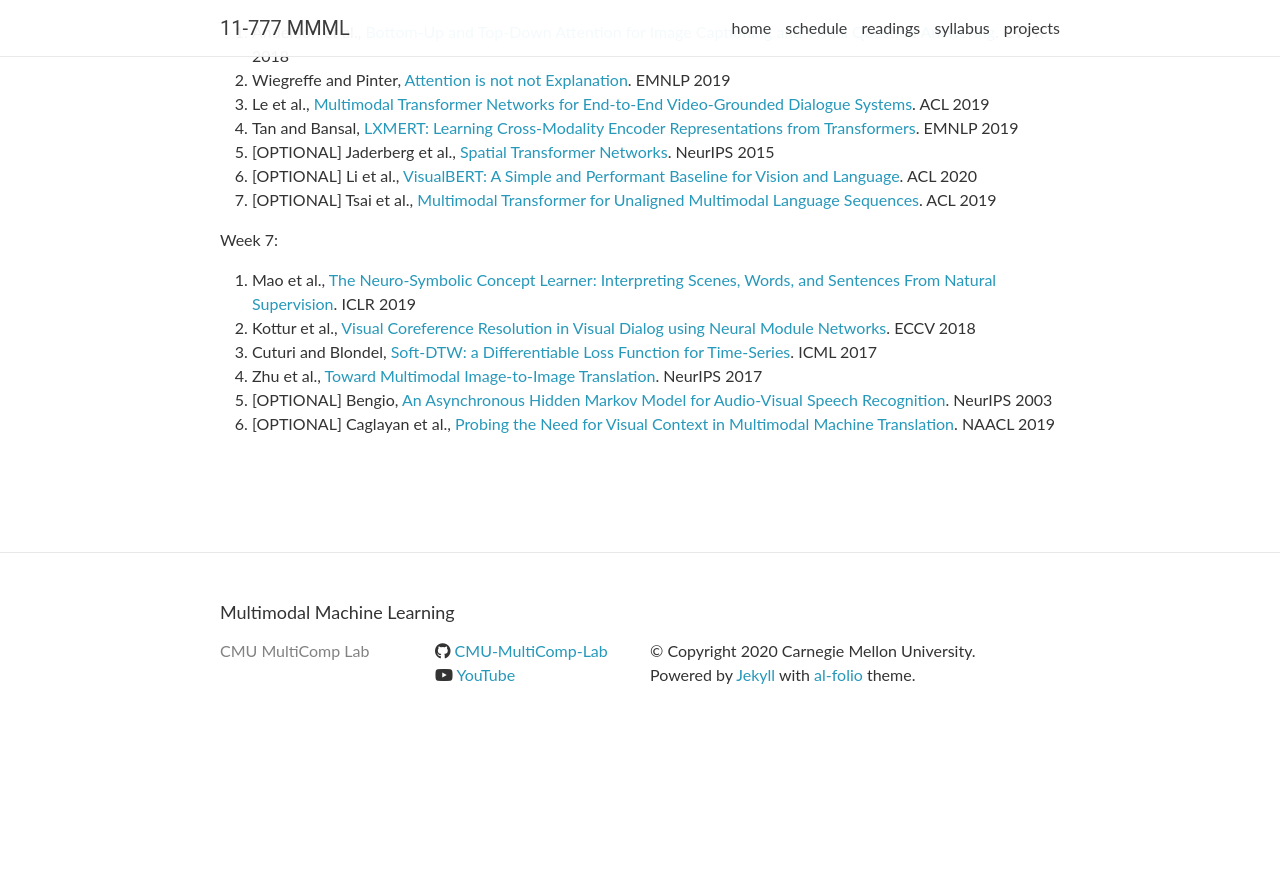
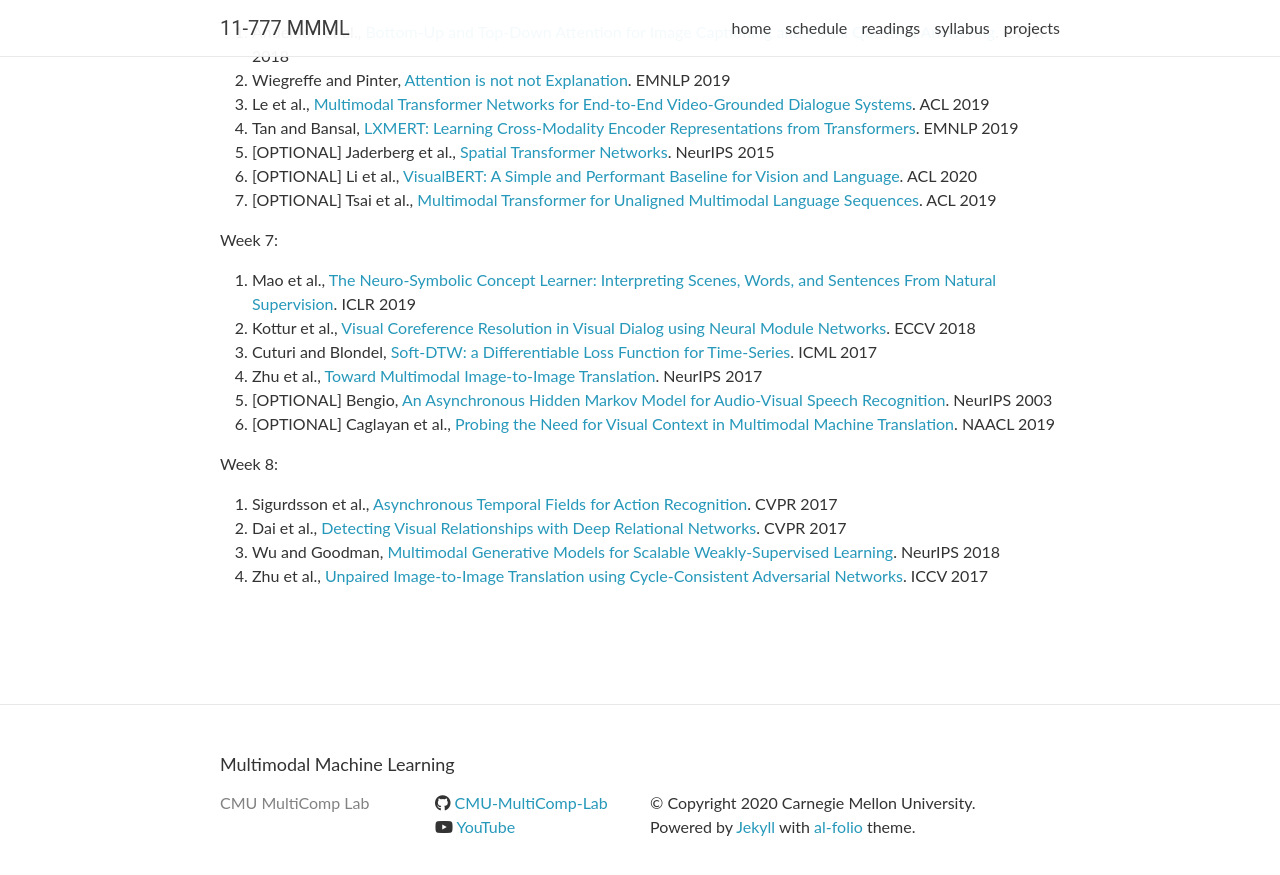
Before and after one commit to CMU-MultiComp-Lab/mmml-course, a Jekyll site: the page built from _pages/readings.md, in a window 1280 px wide and 900 px high, scrolled down 672 px. Shown: the top 875 px of the window. Built offline with Jekyll 4.4.1, drawn with Linux system fonts in a browser that asks for light colours; nearby versions of some CDN libraries; comment, search, counter and statistics services are not loaded; before the commit the page ends 1420 px from its top, so only the background shows below that.

Commit message:
Update readings.md

```diff
--- a/_pages/readings.md
+++ b/_pages/readings.md
@@ -39,3 +39,9 @@ Week 7:
 4. Zhu et al., [Toward Multimodal Image-to-Image Translation](https://papers.nips.cc/paper/6650-toward-multimodal-image-to-image-translation.pdf). NeurIPS 2017
 5. [OPTIONAL] Bengio, [An Asynchronous Hidden Markov Model for Audio-Visual Speech Recognition](https://papers.nips.cc/paper/2301-an-asynchronous-hidden-markov-model-for-audio-visual-speech-recognition.pdf). NeurIPS 2003
 6. [OPTIONAL] Caglayan et al., [Probing the Need for Visual Context in Multimodal Machine Translation](https://www.aclweb.org/anthology/N19-1422.pdf). NAACL 2019
+
+Week 8:
+1. Sigurdsson et al., [Asynchronous Temporal Fields for Action Recognition](https://arxiv.org/abs/1612.06371). CVPR 2017
+2. Dai et al., [Detecting Visual Relationships with Deep Relational Networks](https://arxiv.org/abs/1704.03114). CVPR 2017
+3. Wu and Goodman, [Multimodal Generative Models for Scalable Weakly-Supervised Learning](https://arxiv.org/abs/1802.05335). NeurIPS 2018
+4. Zhu et al., [Unpaired Image-to-Image Translation using Cycle-Consistent Adversarial Networks](https://arxiv.org/abs/1703.10593). ICCV 2017
```
